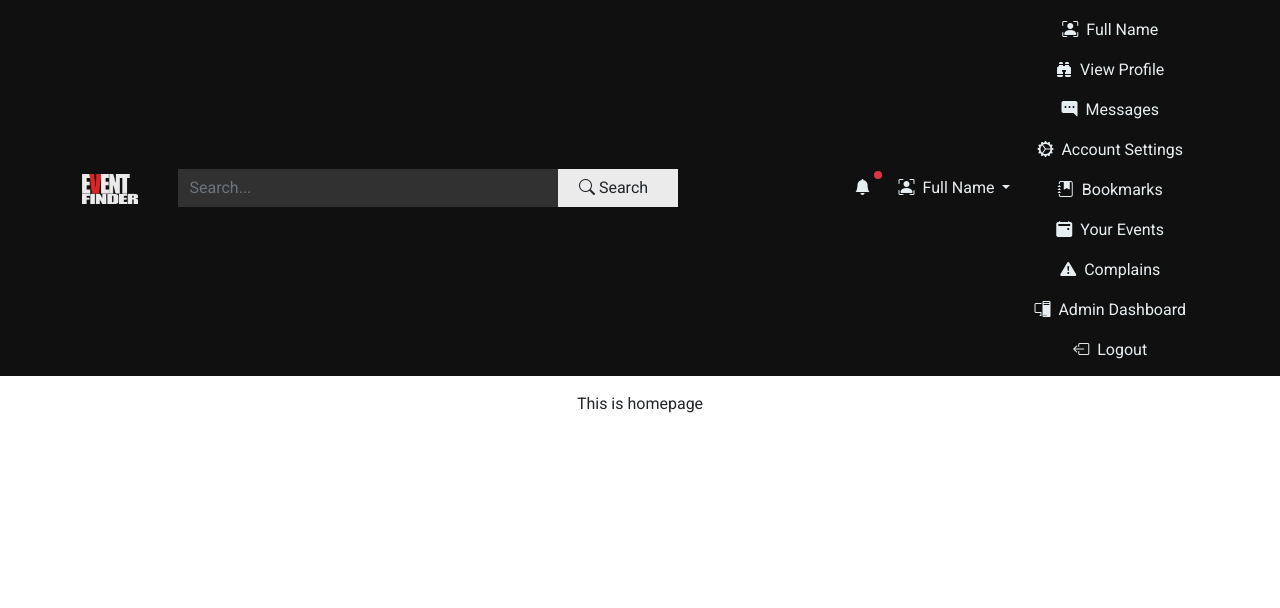
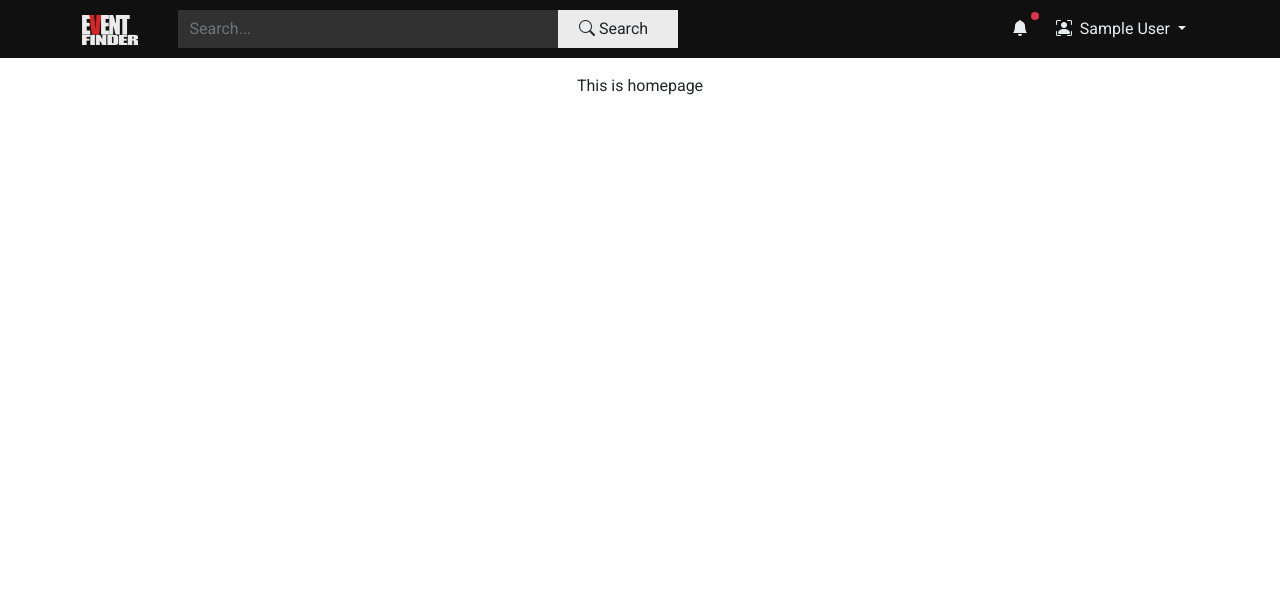
Before and after one commit to MinusThetaOld/event-finder, a Flask app: page / in a window 1280 px wide. Shown: the top 608 px of the page. After the commit the page ends 95 px from the top, so only its background shows below. Run offline with Flask 2, Linux system fonts and the light colour scheme; a user stored in the database is signed in; tables that the repository leaves empty hold one stand-in row (values such as "Sample post"); some libraries are stand-ins or nearby versions.

Commit message:
feat: Fixed navigation menu

```diff
--- a/flaskr/templates/layout.html
+++ b/flaskr/templates/layout.html
@@ -69,7 +69,7 @@
                                 <a href="#" class="btn btn-infos dropdown-toggle" data-bs-toggle="dropdown"
                                     aria-expanded="false">
                                     <i class="bi bi-person-bounding-box"></i>
-                                    <span class="ms-1">{{ "Full Name" }}</span>
+                                    <span class="ms-1">{{ current_user.profile.first_name + " " + current_user.profile.last_name }}</span>
                                 </a>
                                 <ul class="dropdown-menu">
                                     <li>
@@ -135,17 +135,17 @@
                             </li>
                         </div>
                     </ul>
-                    <div class="d-flex flex-column {{'d-none' if not current_user.is_authenticated}}">
+                    <div class="d-flex flex-column">
                         <form action="#" method="post" class="d-flex flex-row xsm-screen">
                             <input type="text" class="form-control search-bar-sm" placeholder="Search..." />
                             <button type="submit" class="btn search-btn-sm">
                                 <i class="bi bi-search"></i>
                             </button>
                         </form>
-                        <div class="d-flex flex-column">
+                        <div class="d-flex flex-column sm-screen {{'d-none' if not current_user.is_authenticated}}">
                             <a href="#" class="btn mt-1 btn-infos">
                                 <i class="bi bi-person-bounding-box"></i>
-                                <span class="ms-1">{{ "Full Name" }}</span>
+                                <span class="ms-1">{{ current_user.profile.first_name + " " + current_user.profile.last_name }}</span>
                             </a>
                             <a href="#" class="btn mt-1 btn-infos">
                                 <i class="bi bi-binoculars-fill"></i>
--- a/flaskr/users/routes.py
+++ b/flaskr/users/routes.py
@@ -1,7 +1,9 @@
 import os
 
 from flask import Blueprint, flash, redirect, render_template, url_for
-from flask_login import login_user as login_user_function, current_user, logout_user as logout_user_function
+from flask_login import current_user
+from flask_login import login_user as login_user_function
+from flask_login import logout_user as logout_user_function
 from flaskr import bcrypt, db
 from flaskr.mails import send_mail
 from flaskr.models import Profile, Role, User
@@ -76,6 +78,8 @@ def logout_user():
 
 @users.route("/users/forget_password", methods=["GET", "POST"])
 def forget_password():
+    if current_user.is_authenticated:
+        return redirect(url_for('mains.homepage'))
     form = ForgetPasswordForm()
     if form.validate_on_submit():
         # Fetching the user
```
